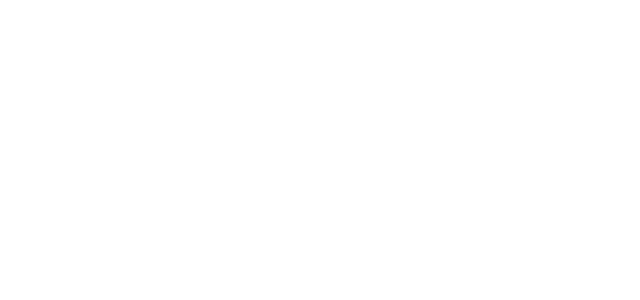
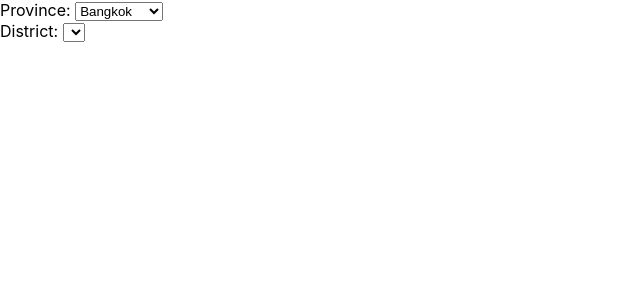
Before and after one commit to supparatleelee/learning-react, a React (Create React App) app: page / in a window 1280 px wide. Shown: the top 300 px of the page, without its empty margins (0-640 px from the left). Built offline with nearby package versions, Linux system fonts and the light colour scheme.

Commit message:
finished state-lab

```diff
--- a/src/App.js
+++ b/src/App.js
@@ -1,4 +1,9 @@
 import { useState } from 'react';
+
+const data = {
+  bangkok: ['Pathum Wan', 'Dusit', 'Ratchathewi'],
+  nonthaburi: ['Pakkret', 'Bangyai'],
+};
 
 function App() {
   // Lab 1
@@ -45,25 +50,34 @@
   //   });
   // };
 
+  ////////////////////// Instructor ////////////////////////////
+  // create another state to get input value
+  // const [input4, setInput4] = useState('')
+
   // Lab 5
+  // GET tel input to use it the state[0] to check it in other
+  // const [tel, setTel] = useState('');
+  // // error text
   // const [text, setText] = useState('');
 
-  // GET tel input to use it the state[0] to check it in other
-  // const [tel, setTel] = useState('');
-
   // const check = (event) => {
+  //   // setTel(''); // ??? why it doesn't disappear
   //   setTel(event.target.value);
   //   // console.log(tel);
   // };
 
-  // const onSubmit = (event) => {
+  // const onClick = (event) => {
   //   if (tel === '') {
   //     setText('Phone number is required');
-  //   } else if (typeof tel !== 'number') {
+  //   } else if (isNaN(tel) === true) {
+  //     // } else if (typeof tel !== 'number') {
   //     //???? why already num, but this still applied?
+  //     // I guess it is because this condition that affect the error
+  //     // convert to number is nan = Not a number
   //     setText('Phone number is invalid');
-  //   } else if (tel.split('').length !== 10) {
+  //     // } else if (tel.split('').length !== 10) {
   //     //???? why still can't get into this condition??
+  //   } else if (tel.length !== 10) {
   //     console.log(event.target.value);
   //     setText('Invalid length');
   //   } else {
@@ -72,6 +86,7 @@
   // };
 
   // Lab 6
+  const [district, setDistrict] = useState([]);
 
   return (
     <div>
@@ -99,18 +114,52 @@
         name="dollar"
         onChange={onChange}
       ></input>
-      <p>Convert to Bath: {convertBath} Bath</p> */}
+      <p>
+        Convert to Bath: <span style={{ color: 'red' }}>{convertBath}</span>{' '}
+        Bath
+      </p> */}
 
       {/* Lab 5 */}
       {/* <form onSubmit={onSubmit}> */}
       {/* <input type="tel" placeholder="Phone Number" onChange={check}></input>
-      <button onClick={onSubmit}>Check</button> */}
+      <button onClick={onClick}>Check</button> */}
       {/* </form> */}
       {/* cuz the {text} won't last long */}
-      {/* <br />
-      <p style={{ color: 'red' }}>{text}</p> */}
+      {/* <br /> */}
+      {/* <p style={{ color: 'red' }}>{text}</p> */}
+      {/* Not good because it will always render the empty p tag */}
+      {/* Conditional Rendering */}
+      {/* {text && <p style={{ color: 'red' }}>{text}</p>} */}
 
       {/* Lab 6 */}
+      <label htmlFor="province">Province: </label>
+      <select
+        id="provice"
+        onChange={(event) => {
+          console.log(event.target.value);
+          setDistrict(data[event.target.value]);
+        }}
+      >
+        {/* pass parameter into callback function */}
+        <option value="bangkok">Bangkok</option>
+        <option value="nonthaburi">Nonthaburi</option>
+      </select>
+
+      <br />
+
+      <label htmlFor="district">District: </label>
+      <select id="district">
+        {/* still no need to put option because district will depend on provice */}
+        {/* Need to create data mapping -- const data -- outside App() function*/}
+        {/* things that {expression} can render -> 'string', number, ['12', '45'] */}
+        {/* But it will render like a concat, not individual */}
+        {/* but object, can't & not even concat === {name: 'test'} <- can't do it like this */}
+        {/* so we need to convert it into array and make it concat as we wanted */}
+        {/* one way: {[<option></option>, <option></option>]} */}
+        {district.map((item) => (
+          <option>{item}</option>
+        ))}
+      </select>
     </div>
   );
 }
```
